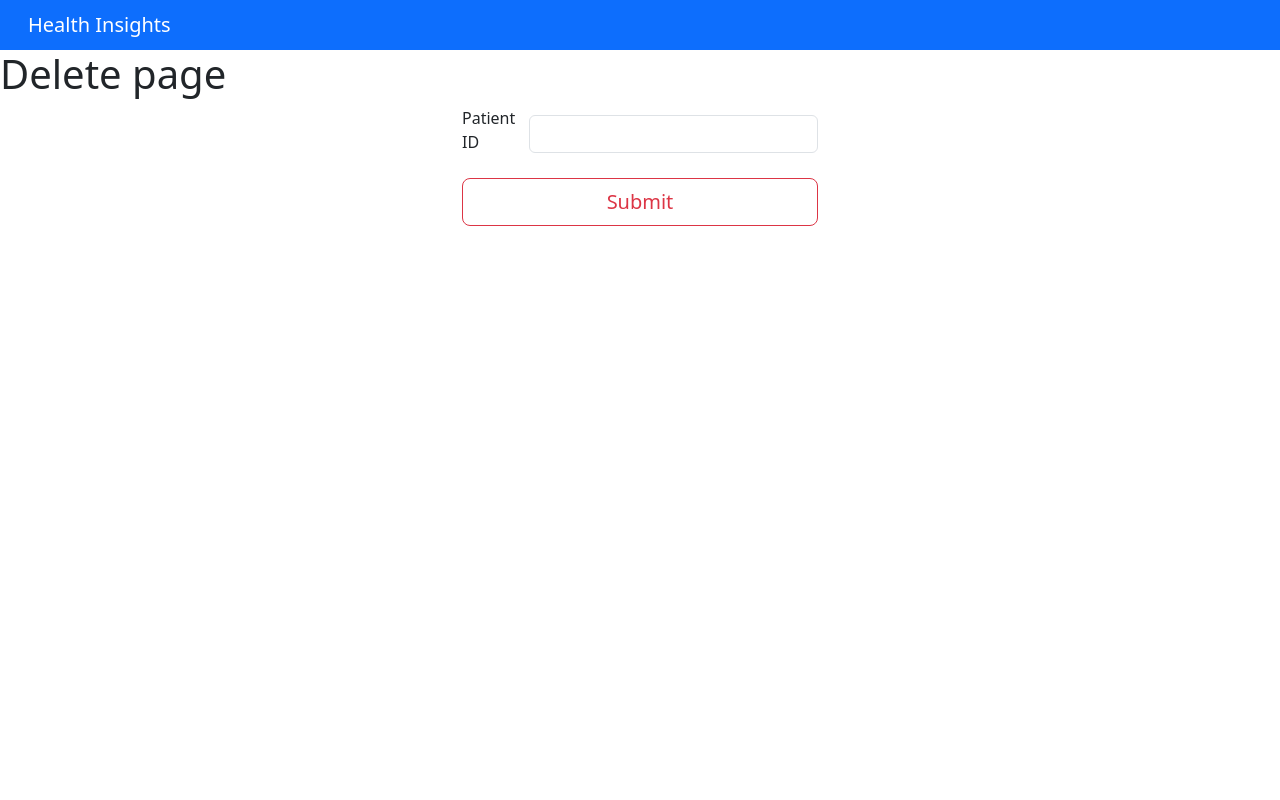
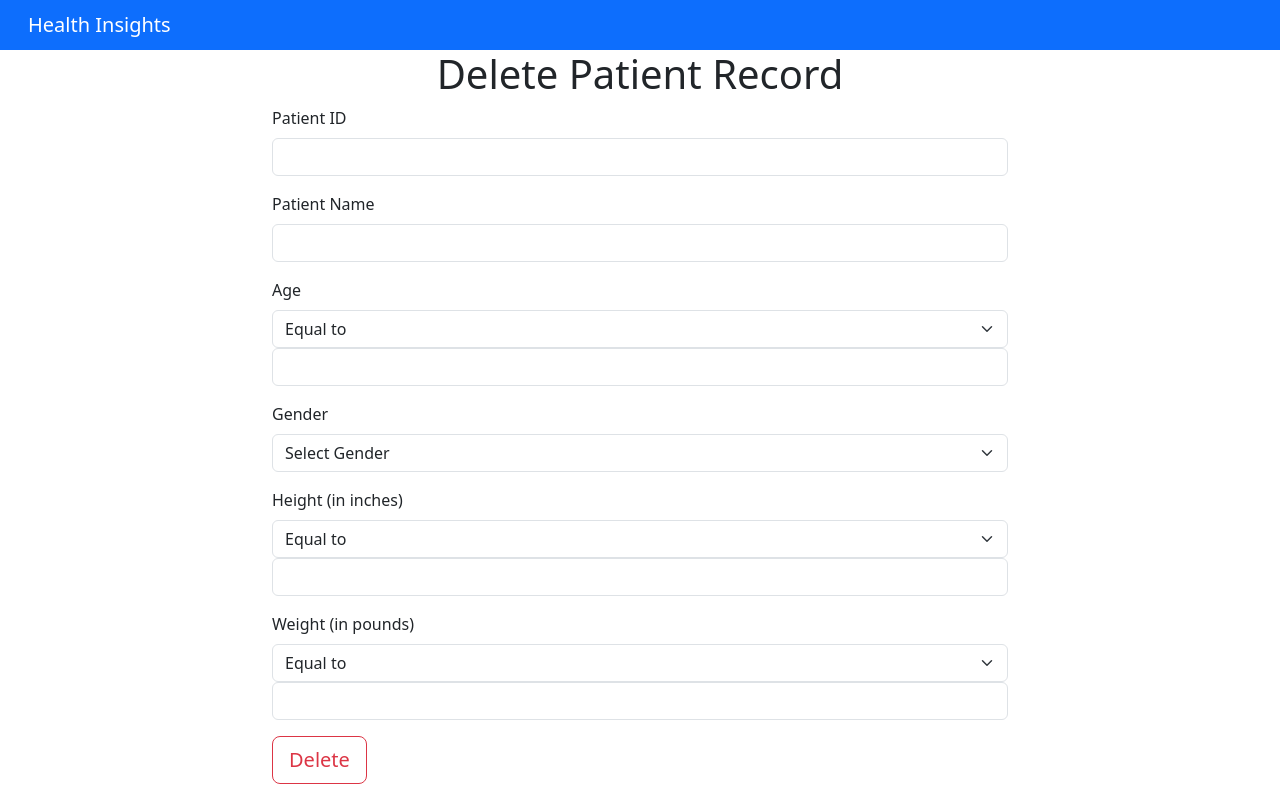
Before and after one commit to jaivalupadhyay/dsci551-project, a Django app: page /delete/ in a window 1280 px wide. Run offline with Django 3.2, Linux system fonts and the light colour scheme.

Commit message:
Added delete functionality based on filters

```diff
--- a/health_insights/insights/templates/insights/delete.html
+++ b/health_insights/insights/templates/insights/delete.html
@@ -3,44 +3,75 @@
 <head>
     <meta charset="utf-8">
     <meta name="viewport" content="width=device-width, initial-scale=1">
-    <title>Bootstrap demo</title>
-    <link href="https://cdn.jsdelivr.net/npm/bootstrap@5.3.3/dist/css/bootstrap.min.css" rel="stylesheet" integrity="sha384-QWTKZyjpPEjISv5WaRU9OFeRpok6YctnYmDr5pNlyT2bRjXh0JMhjY6hW+ALEwIH" crossorigin="anonymous">
+    <title>Delete Patient Record</title>
+    <link href="https://cdn.jsdelivr.net/npm/bootstrap@5.3.3/dist/css/bootstrap.min.css" rel="stylesheet">
 </head>
 <body>
 
 <nav class="navbar bg-primary px-3" data-bs-theme="dark">
-        <!-- Navbar content -->
     <div class="container-fluid">
-            <a href="{% url 'home' %}" class="navbar-brand mb-0 h1">
-                <span>Health Insights</span>
-            </a>
-
+        <a href="{% url 'home' %}" class="navbar-brand mb-0 h1"><span>Health Insights</span></a>
     </div>
-
 </nav>
 
-  <h1>Delete page</h1>
+<h1 class="text-center">Delete Patient Record</h1>
 
 <div class="container">
   <div class="row justify-content-center">
-    <div class="col-md-4"> <!-- You can adjust 'md-6' to increase or decrease the form width -->
+    <div class="col-md-8">
       <form method="post">
         {% csrf_token %}
-        <div class="mb-3 d-flex align-items-center">
-            <label class="form-label me-2">Patient ID</label>
-            <input type="text" class="form-control" id="id" name = "patient_id">
+        <div class="mb-3">
+            <label for="patient_id" class="form-label">Patient ID</label>
+            <input type="text" class="form-control" id="patient_id" name="patient_id">
         </div>
-
-
-        <button type="submit" class=" col-md-12 btn  btn-outline-danger btn-lg">Submit</button>
+        <div class="mb-3">
+            <label for="name" class="form-label">Patient Name</label>
+            <input type="text" class="form-control" id="name" name="name">
+        </div>
+        <div class="mb-3">
+            <label for="age" class="form-label">Age</label>
+            <select class="form-select" id="age_comparison" name="age_comparison">
+                <option value="">Equal to</option>
+                <option value="gt">Greater than</option>
+                <option value="lt">Less than</option>
+            </select>
+            <input type="number" class="form-control" id="age" name="age">
+        </div>
+        <div class="mb-3">
+            <label for="gender" class="form-label">Gender</label>
+            <select class="form-select" id="gender" name="gender">
+                <option value="">Select Gender</option>
+                <option value="Male">Male</option>
+                <option value="Female">Female</option>
+            </select>
+        </div>
+        <!-- Similar blocks for height, weight, and other numerical fields -->
+        <div class="mb-3">
+            <label for="height" class="form-label">Height (in inches)</label>
+            <select class="form-select" id="height_comparison" name="height_comparison">
+                <option value="">Equal to</option>
+                <option value="gt">Greater than</option>
+                <option value="lt">Less than</option>
+            </select>
+            <input type="number" step="0.01" class="form-control" id="height" name="height">
+        </div>
+        <div class="mb-3">
+            <label for="weight" class="form-label">Weight (in pounds)</label>
+            <select class="form-select" id="weight_comparison" name="weight_comparison">
+                <option value="">Equal to</option>
+                <option value="gt">Greater than</option>
+                <option value="lt">Less than</option>
+            </select>
+            <input type="number" step="0.01" class="form-control" id="weight" name="weight">
+        </div>
+        <!-- Add similar select inputs for other fields as needed -->
+        <button type="submit" class="btn btn-outline-danger btn-lg">Delete</button>
       </form>
     </div>
   </div>
 </div>
 
-
-    <script src="https://cdn.jsdelivr.net/npm/bootstrap@5.3.3/dist/js/bootstrap.bundle.min.js" integrity="sha384-YvpcrYf0tY3lHB60NNkmXc5s9fDVZLESaAA55NDzOxhy9GkcIdslK1eN7N6jIeHz" crossorigin="anonymous"></script>
+<script src="https://cdn.jsdelivr.net/npm/bootstrap@5.3.3/dist/js/bootstrap.bundle.min.js"></script>
 </body>
-
-
 </html>
--- a/health_insights/insights/templates/insights/manager_graphs.html
+++ b/health_insights/insights/templates/insights/manager_graphs.html
@@ -11,7 +11,7 @@
     <p>Y-axis label: {{ ylabel }}</p>
     <p>Graph Type: {{ graph }}</p>
 
-    <div style="width:400px; height:400px;"> <!-- Increased width for better label visibility -->
+    <div style="width:400px; height:400px;">
         <canvas id="myChart"></canvas>
     </div>
 
@@ -19,7 +19,7 @@
         var ctx = document.getElementById('myChart').getContext('2d');
         var xValues = {{ x_list | safe }};
         var yValues = {{ y_list | safe }};
-        var chartType = '{{ graph | safe }}';  // This will dynamically set the chart type
+        var chartType = '{{ graph | safe }}';
 
         var chart = new Chart(ctx, {
             type: chartType,
--- a/health_insights/insights/views.py
+++ b/health_insights/insights/views.py
@@ -6,6 +6,7 @@ from .models import Patient
 from django.db.models import F
 from django.shortcuts import render, redirect
 from django.urls import reverse
+from django.views.decorators.http import require_http_methods
 from .models import Patient
 
 
@@ -109,7 +110,7 @@ def manager_view(request):
         stress_list.append(p.stress_level)
 
     stress_list = sorted(stress_list)
-    average_stress = sum(stress_list) / len(stress_list)
+    average_stress = sum(stress_list) / len(stress_list) if stress_list else 0
 
     # weight gauge
     weight_list=[]
@@ -118,7 +119,7 @@ def manager_view(request):
     for p in sleep_db2:
         weight_list.append(p.cholesterol)
     weight_list=sorted(weight_list)
-    average_weight =sum(weight_list) / len(weight_list)
+    average_weight =sum(weight_list) / len(weight_list) if weight_list else 0
 
     # hight gauge
     height_list=[]
@@ -127,7 +128,7 @@ def manager_view(request):
     for p in sleep_db2:
         height_list.append(p.oxygen_level)
     height_list=sorted(height_list)
-    average_height =sum(height_list) / len(height_list)
+    average_height =sum(height_list) / len(height_list) if height_list else 0
 
 
     params={'patients1': p1,
@@ -334,19 +335,68 @@ def add(request):
     return render(request, 'insights/add.html', params)
 
 
+# def delete(request):
+#     if request.method == "POST":
+#         patient_id = request.POST.get('patient_id')
+
+#         if int(patient_id) % 2 == 0:
+#             patient = Patient.objects.using('db2').filter(patient_id=patient_id).delete()
+#         else:
+#             patient = Patient.objects.using('db1').filter(patient_id=patient_id).delete()
+
+#         # for patient in patients:
+#         #     patient.delete()
+
+#         return redirect('manager_view')
+#     return render(request, 'insights/delete.html')
+
+@require_http_methods(["GET", "POST"])
 def delete(request):
     if request.method == "POST":
+        # Basic fields
         patient_id = request.POST.get('patient_id')
+        name = request.POST.get('name')
+        gender = request.POST.get('gender')
 
-        if int(patient_id) % 2 == 0:
-            patient = Patient.objects.using('db2').filter(patient_id=patient_id).delete()
+        # Fields with comparisons
+        age_comparison = request.POST.get('age_comparison', '')
+        age = request.POST.get('age')
+        height_comparison = request.POST.get('height_comparison', '')
+        height = request.POST.get('height')
+        weight_comparison = request.POST.get('weight_comparison', '')
+        weight = request.POST.get('weight')
+
+        # Building the query based on the input provided
+        query = {}
+        if patient_id:
+            query['patient_id'] = patient_id
+        if name:
+            query['name__iexact'] = name
+        if gender:
+            query['gender__iexact'] = gender
+
+        # Adding queries with possible comparisons
+        if age:
+            query[f'age__{age_comparison}' if age_comparison else 'age'] = age
+        if height:
+            query[f'height__{height_comparison}' if height_comparison else 'height'] = height
+        if weight:
+            query[f'weight__{weight_comparison}' if weight_comparison else 'weight'] = weight
+
+
+        if patient_id:
+        # Determining the database to use
+            database = 'db2' if int(patient_id) % 2 == 0 else 'db1'
+
+            # Deleting the records
+            Patient.objects.using(database).filter(**query).delete()
+
         else:
-            patient = Patient.objects.using('db1').filter(patient_id=patient_id).delete()
-
-        # for patient in patients:
-        #     patient.delete()
+            Patient.objects.using('db1').filter(**query).delete()
+            Patient.objects.using('db2').filter(**query).delete()
 
         return redirect('manager_view')
+
     return render(request, 'insights/delete.html')
 
 
```
Lines whose indentation alone changed are shown as unchanged.
